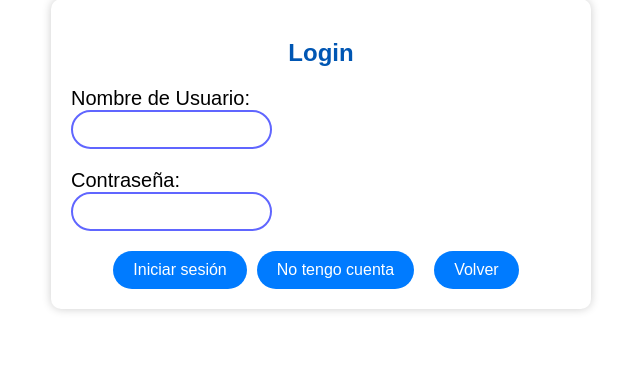
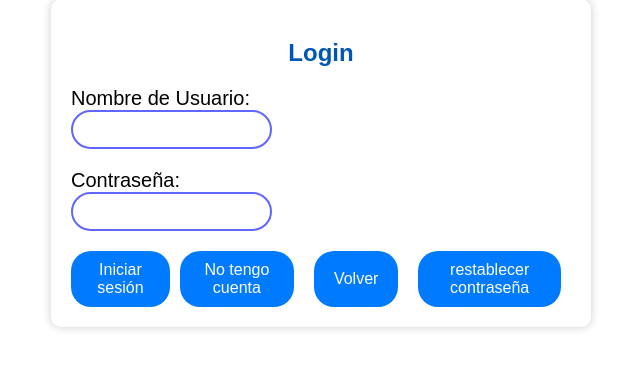
Before and after one commit to DCC-CC4401/2024-1-CC4401-1-grupo-6, a Django app: page /login/ in a window 1280 px wide. Shown: the part 151-520 px from the top of the page, without its empty margins (319-959 px from the left). Run offline with Django 5.2, Linux system fonts and the light colour scheme.

Commit message:
BUILD: create LoginRecoveryPassword form and LoginNewPassword form

```diff
--- a/aprende_beauchef/baseapp/static/css/login.css
+++ b/aprende_beauchef/baseapp/static/css/login.css
@@ -90,3 +90,17 @@
 #backToIndex:hover {
     background-color: #0056b3; /* Color al hacer hover */
 }
+/* Botón de  */
+#resetPassword {
+    background-color: #007BFF; /* Color de fondo azul */
+    border: none; /* Sin bordes */
+    color: white; /* Texto en blanco */
+    padding: 10px 20px; /* Padding */
+    font-size: 16px; /* Tamaño del texto */
+    border-radius: 20px; /* Bordes redondeados */
+    cursor: pointer; /* Cursor en forma de mano al pasar sobre el botón */
+    transition: background-color 0.3s; /* Transición suave del color de fondo */
+}
+#resetPassword:hover {
+    background-color: #0056b3; /* Color al hacer hover */
+}
--- a/aprende_beauchef/baseapp/static/templates/login.html
+++ b/aprende_beauchef/baseapp/static/templates/login.html
@@ -28,6 +28,7 @@ Iniciar sesión
                 <button id="login_button" type="submit"> Iniciar sesión </button>
                 <button type="button" class="NotAccount" id="NotAccount" onclick="location.href = 'http://127.0.0.1:8000/register'"> No tengo cuenta </button> <br>
                 <button type="button" class="backToIndex" id="backToIndex" onclick="location.href = 'http://127.0.0.1:8000/'" > Volver </button> <br>
+                <button type="button" class="resetPassword" id="resetPassword" onclick="location.href = 'http://127.0.0.1:8000/restablecer_contraseña'" > restablecer contraseña </button> <br>
             </div>
 
         </form>
--- a/aprende_beauchef/baseapp/urls.py
+++ b/aprende_beauchef/baseapp/urls.py
@@ -9,6 +9,8 @@ urlpatterns = [
     path("logout/", views.logout_user, name="logout"),
     path("publicar/", views.publish, name="publicar"),
     path("register/", views.register, name="register"),
+    path("restablecer_contraseña/", views.reset_password, name="restablecer_contraseña"),
+    path("nueva_contraseña/", views.new_password, name="nueva_contraseña"),
 ]
 
 if settings.DEBUG:
--- a/aprende_beauchef/baseapp/views.py
+++ b/aprende_beauchef/baseapp/views.py
@@ -3,6 +3,7 @@ from django.contrib.auth import authenticate, login
 from django.http import HttpResponse
 from .models import Usuario, Tutor, Estudiante, Afiche, Horario, Dicta, Publica, Materia
 from django.contrib.auth import logout
+from .forms import LoginRecoveryPassword, LoginNewPassword
 import os
 
 
@@ -142,3 +143,23 @@ def register(request):
         student = Estudiante(usuario=user, tutorias_cursadas="[]", cursos_de_interes="[]")
         student.save()
         return redirect("login")
+
+def reset_password(request):
+    """
+    Renderiza la página de restablecimiento de contraseña.
+    Usa el método render que construye la plantilla restablecer_contraseña
+
+    parámetro request Información relacionada a la solicitud que se realiza
+    """
+    recovery_password_form = LoginRecoveryPassword()
+    return render(request, "restablecer_contraseña.html", {'form': recovery_password_form})
+
+def new_password(request):
+    """
+    Renderiza la página de nueva contraseña.
+    Usa el método render que construye la plantilla nueva_contraseña
+
+    parámetro request Información relacionada a la solicitud que se realiza
+    """
+    new_password_form = LoginNewPassword()
+    return render(request, "nueva_contraseña.html", {'form': new_password_form})
```
Also changed, not shown: aprende_beauchef/baseapp/forms.py (added, +25 -0 lines), aprende_beauchef/baseapp/static/templates/nueva_contraseña.html (added, +26 -0 lines), aprende_beauchef/baseapp/static/templates/restablecer_contraseña.html (added, +26 -0 lines).
